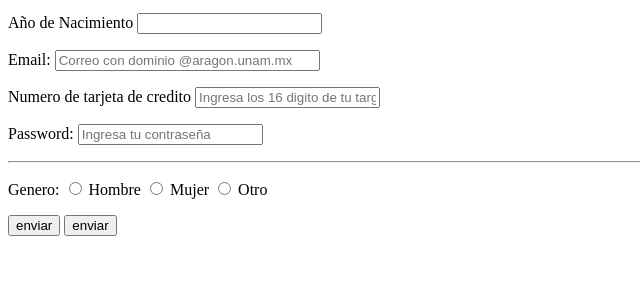
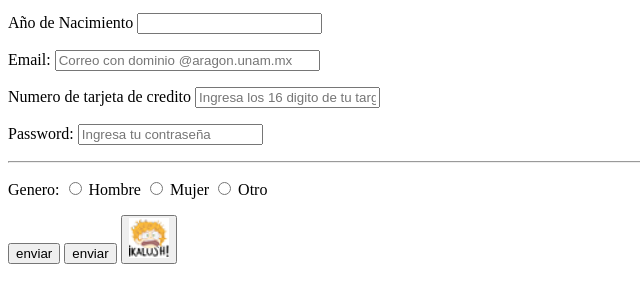
Before and after one commit to eriksnc/web1, a plain HTML site: page TrabajosClase/Formularios/Formulario1.html in a window 1280 px wide. Shown: the part 104-406 px from the top of the page, without its empty margins (0-640 px from the left). Drawn offline with Linux system fonts and the light colour scheme.

Commit message:
Realizamos un formulario

```diff
--- a/TrabajosClase/Formularios/Formulario1.html
+++ b/TrabajosClase/Formularios/Formulario1.html
@@ -27,9 +27,6 @@
             }
         </script>
 
-
-
-
     <div>
         <h1>Mi Primer Formulario</h1>
     </div>
@@ -50,6 +47,11 @@
         <input type="submit" value="enviar">
         <input type="reset" value="enviar">
 
+        <button type="submit">
+            <img src="/Recursos/media/pechito.png" alt="" width="40" height="40">
+
+        </button>
+
 
     </form>
 
```
Also changed, not shown: Recursos/media/hxh.jpg (added).
